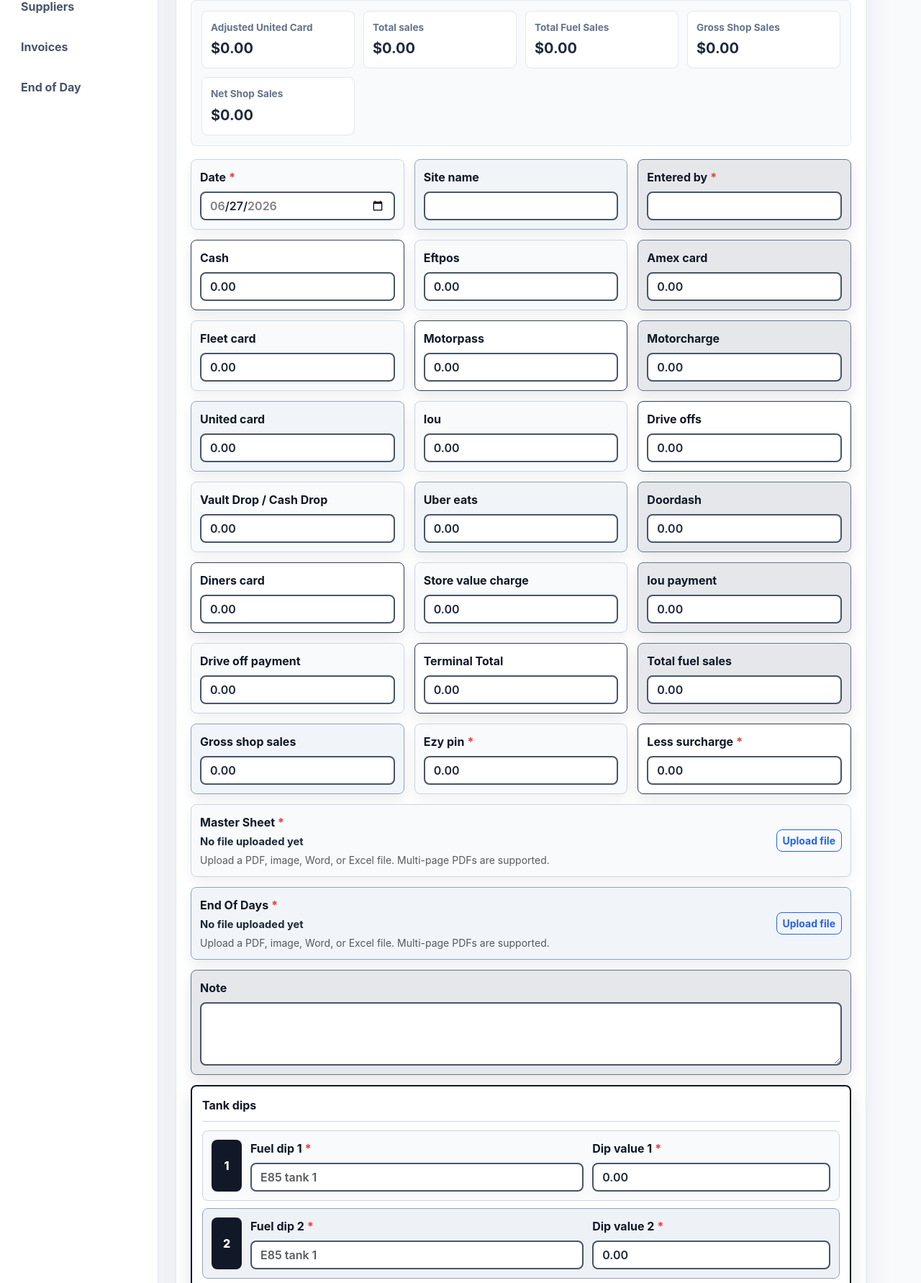
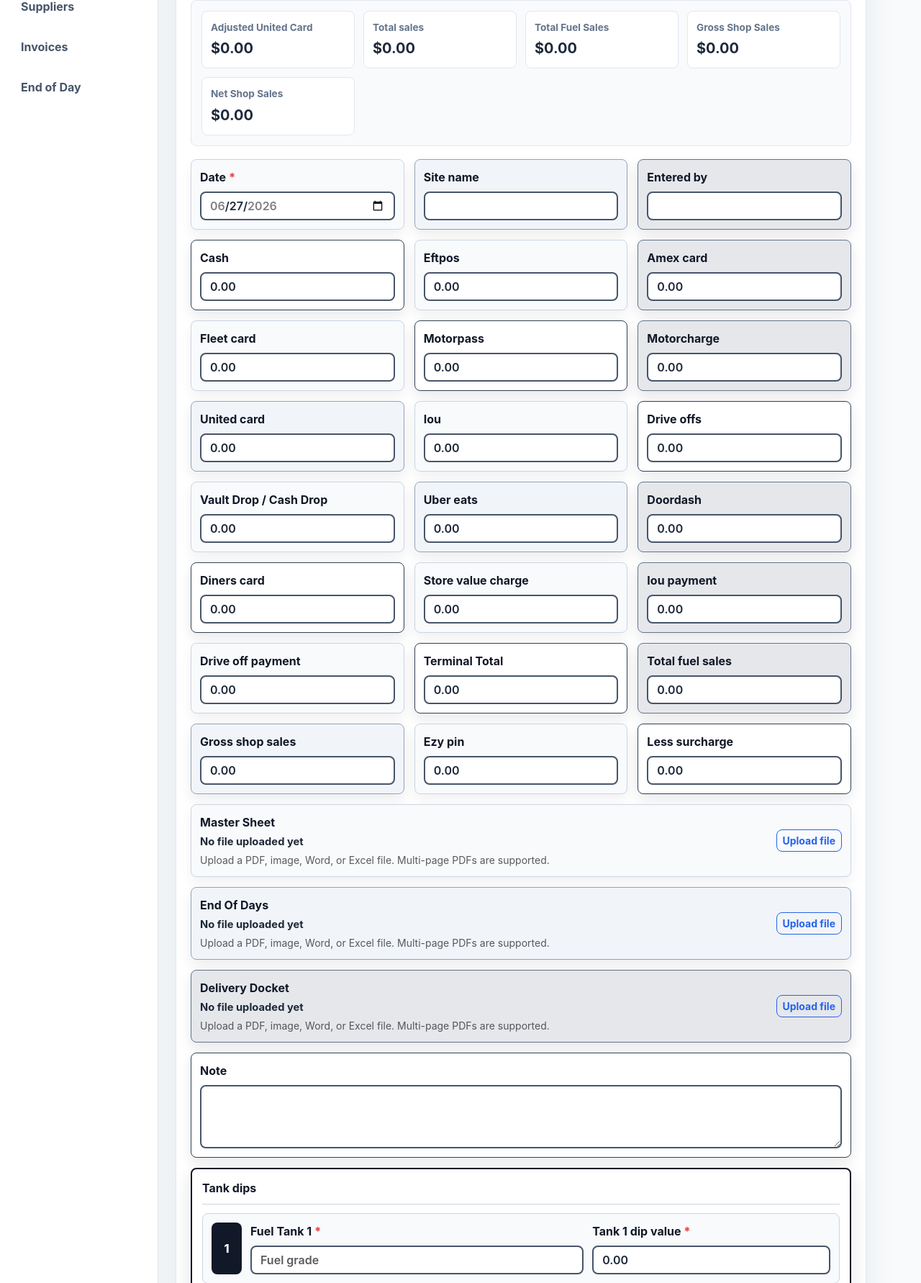
Before and after one commit to Mridoy7/biz-flow, a Django app: page /end-of-day/add/ in a window 1280 px wide. Shown: the part 166-1948 px from the top of the page at 72% size. Run offline with Django 5.2, Linux system fonts and the light colour scheme; the visitor is signed in with stand-in values (Sample User, id 1).

Commit message:
Add end-of-day draft workflow

```diff
--- a/gst_app/forms.py
+++ b/gst_app/forms.py
@@ -1,3 +1,5 @@
+from datetime import timedelta
+
 from django import forms
 from django.contrib.auth.forms import UserCreationForm
 from django.contrib.auth.models import User
@@ -44,6 +46,14 @@ END_OF_DAY_FUEL_DIP_FIELDS = [
     "fuel_dip_6_name",
     "fuel_dip_6_value",
 ]
+
+
+def endofday_date_bounds(now=None):
+    """Allow a previous-business-day entry only until 4am local time."""
+    local_now = timezone.localtime(now or timezone.now())
+    latest = local_now.date()
+    earliest = latest - timedelta(days=1) if local_now.hour < 4 else latest
+    return earliest, latest
 
 
 class DateInput(forms.DateInput):
@@ -169,6 +179,7 @@ class EndOfDayForm(forms.ModelForm):
             *END_OF_DAY_FUEL_DIP_FIELDS,
             "master_sheet_file",
             "end_of_days_file",
+            "delivery_docket_file",
             "note",
         )
         widgets = {
@@ -176,12 +187,13 @@ class EndOfDayForm(forms.ModelForm):
             "note": forms.Textarea(attrs={"rows": 3}),
         }
 
-    def __init__(self, *args, user=None, **kwargs):
+    def __init__(self, *args, user=None, submission_mode=True, **kwargs):
         self.user = user
+        self.submission_mode = submission_mode
         super().__init__(*args, **kwargs)
-        today = timezone.localdate()
-        self.fields["date"].initial = (self.instance.date if self.instance.pk else today).isoformat()
-        self.fields["date"].widget.attrs.update({"min": today.isoformat(), "max": today.isoformat()})
+        earliest_date, latest_date = endofday_date_bounds()
+        self.fields["date"].initial = (self.instance.date if self.instance.pk else latest_date).isoformat()
+        self.fields["date"].widget.attrs.update({"min": earliest_date.isoformat(), "max": latest_date.isoformat()})
         for field in self.money_fields:
             self.fields[field].required = False
             self.fields[field].widget.attrs.update({"step": "0.01", "min": "0"})
@@ -190,39 +202,44 @@ class EndOfDayForm(forms.ModelForm):
         for index in range(1, 7):
             name_field = f"fuel_dip_{index}_name"
             value_field = f"fuel_dip_{index}_value"
-            self.fields[name_field].label = f"Fuel dip {index}"
-            self.fields[name_field].widget.attrs.update({"placeholder": "E85 tank 1"})
-            self.fields[value_field].label = f"Dip value {index}"
+            self.fields[name_field].label = f"Fuel Tank {index}"
+            self.fields[name_field].widget.attrs.update({"placeholder": "Fuel grade"})
+            self.fields[value_field].label = f"Tank {index} dip value"
             self.fields[value_field].widget.attrs.update({"step": "0.01", "min": "0", "placeholder": "0.00"})
         self.fields["vault_drop"].label = "Vault Drop / Cash Drop"
         self.fields["total_sales"].label = "Terminal Total"
         self.fields["master_sheet_file"].label = "Master Sheet"
         self.fields["end_of_days_file"].label = "End Of Days"
-        for field in ("master_sheet_file", "end_of_days_file"):
-            self.fields[field].required = not bool(self.instance.pk and getattr(self.instance, field))
+        self.fields["delivery_docket_file"].label = "Delivery Docket"
+        for field in ("master_sheet_file", "end_of_days_file", "delivery_docket_file"):
+            self.fields[field].required = self.submission_mode and field != "delivery_docket_file" and not bool(self.instance.pk and getattr(self.instance, field))
             self.fields[field].help_text = "Upload a PDF, image, Word, or Excel file. Multi-page PDFs are supported."
             self.fields[field].widget.attrs.update({"accept": ".pdf,.png,.jpg,.jpeg,.gif,.webp,.doc,.docx,.xls,.xlsx"})
         self.fields["gross_shop_sales"].widget.attrs.update({"readonly": "readonly"})
-        self.fields["ezy_pin"].required = True
-        self.fields["less_surcharge"].required = True
+        self.fields["ezy_pin"].required = self.submission_mode
+        self.fields["less_surcharge"].required = self.submission_mode
+        if not self.submission_mode:
+            self.fields["entered_by"].required = False
+            for field in self.fuel_dip_fields:
+                self.fields[field].required = False
 
     def clean(self):
         cleaned = super().clean()
-        if self.data.get(self.add_prefix("ezy_pin"), "").strip() == "":
+        if self.submission_mode and self.data.get(self.add_prefix("ezy_pin"), "").strip() == "":
             self.add_error("ezy_pin", "EZY Pin is required. Enter 0 if there was no EZY Pin value.")
-        if self.data.get(self.add_prefix("less_surcharge"), "").strip() == "":
+        if self.submission_mode and self.data.get(self.add_prefix("less_surcharge"), "").strip() == "":
             self.add_error("less_surcharge", "Less Surcharge is required. Enter 0 if there was no surcharge value.")
         for field in self.money_fields:
             if cleaned.get(field) in (None, ""):
                 cleaned[field] = 0
         for field in self.fuel_dip_fields:
-            if cleaned.get(field) in (None, ""):
+            if self.submission_mode and cleaned.get(field) in (None, ""):
                 self.add_error(field, f"{self.fields[field].label} is required.")
 
         date = cleaned.get("date")
-        today = timezone.localdate()
-        if date and date != today:
-            self.add_error("date", "End of Day date must be today's date.")
+        earliest_date, latest_date = endofday_date_bounds()
+        if date and not earliest_date <= date <= latest_date:
+            self.add_error("date", "End of Day date must be today, or yesterday before 4am.")
         if self.user and date:
             qs = EndOfDay.objects.filter(site=user_site(self.user), date=date, archived_at__isnull=True)
             if self.instance.pk:
--- a/gst_app/static/gst_app/css/styles.css
+++ b/gst_app/static/gst_app/css/styles.css
@@ -373,6 +373,12 @@ a:hover {
 
 .form-panel.wide {
   max-width: 960px;
+}
+
+.form-submit-actions {
+  display: flex;
+  align-items: center;
+  gap: 0.5rem;
 }
 
 .stacked-form {
--- a/gst_app/templates/gst_app/endofday_form.html
+++ b/gst_app/templates/gst_app/endofday_form.html
@@ -82,12 +82,12 @@
       <div class="fuel-dip-row">
         <span class="fuel-dip-number">1</span>
         <div>
-          <label class="form-label" for="{{ form.fuel_dip_1_name.id_for_label }}">Fuel dip 1 <span class="required-marker">*</span></label>
+          <label class="form-label" for="{{ form.fuel_dip_1_name.id_for_label }}">Fuel Tank 1 <span class="required-marker">*</span></label>
           {{ form.fuel_dip_1_name|add_class:"form-control" }}
           {{ form.fuel_dip_1_name.errors }}
         </div>
         <div>
-          <label class="form-label" for="{{ form.fuel_dip_1_value.id_for_label }}">Dip value 1 <span class="required-marker">*</span></label>
+          <label class="form-label" for="{{ form.fuel_dip_1_value.id_for_label }}">Tank 1 dip value <span class="required-marker">*</span></label>
           {{ form.fuel_dip_1_value|add_class:"form-control" }}
           {{ form.fuel_dip_1_value.errors }}
         </div>
@@ -95,12 +95,12 @@
       <div class="fuel-dip-row">
         <span class="fuel-dip-number">2</span>
         <div>
-          <label class="form-label" for="{{ form.fuel_dip_2_name.id_for_label }}">Fuel dip 2 <span class="required-marker">*</span></label>
+          <label class="form-label" for="{{ form.fuel_dip_2_name.id_for_label }}">Fuel Tank 2 <span class="required-marker">*</span></label>
           {{ form.fuel_dip_2_name|add_class:"form-control" }}
           {{ form.fuel_dip_2_name.errors }}
         </div>
         <div>
-          <label class="form-label" for="{{ form.fuel_dip_2_value.id_for_label }}">Dip value 2 <span class="required-marker">*</span></label>
+          <label class="form-label" for="{{ form.fuel_dip_2_value.id_for_label }}">Tank 2 dip value <span class="required-marker">*</span></label>
           {{ form.fuel_dip_2_value|add_class:"form-control" }}
           {{ form.fuel_dip_2_value.errors }}
         </div>
@@ -108,12 +108,12 @@
       <div class="fuel-dip-row">
         <span class="fuel-dip-number">3</span>
         <div>
-          <label class="form-label" for="{{ form.fuel_dip_3_name.id_for_label }}">Fuel dip 3 <span class="required-marker">*</span></label>
+          <label class="form-label" for="{{ form.fuel_dip_3_name.id_for_label }}">Fuel Tank 3 <span class="required-marker">*</span></label>
           {{ form.fuel_dip_3_name|add_class:"form-control" }}
           {{ form.fuel_dip_3_name.errors }}
         </div>
         <div>
-          <label class="form-label" for="{{ form.fuel_dip_3_value.id_for_label }}">Dip value 3 <span class="required-marker">*</span></label>
+          <label class="form-label" for="{{ form.fuel_dip_3_value.id_for_label }}">Tank 3 dip value <span class="required-marker">*</span></label>
           {{ form.fuel_dip_3_value|add_class:"form-control" }}
           {{ form.fuel_dip_3_value.errors }}
         </div>
@@ -121,12 +121,12 @@
       <div class="fuel-dip-row">
         <span class="fuel-dip-number">4</span>
         <div>
-          <label class="form-label" for="{{ form.fuel_dip_4_name.id_for_label }}">Fuel dip 4 <span class="required-marker">*</span></label>
+          <label class="form-label" for="{{ form.fuel_dip_4_name.id_for_label }}">Fuel Tank 4 <span class="required-marker">*</span></label>
           {{ form.fuel_dip_4_name|add_class:"form-control" }}
           {{ form.fuel_dip_4_name.errors }}
         </div>
         <div>
-          <label class="form-label" for="{{ form.fuel_dip_4_value.id_for_label }}">Dip value 4 <span class="required-marker">*</span></label>
+          <label class="form-label" for="{{ form.fuel_dip_4_value.id_for_label }}">Tank 4 dip value <span class="required-marker">*</span></label>
           {{ form.fuel_dip_4_value|add_class:"form-control" }}
           {{ form.fuel_dip_4_value.errors }}
         </div>
@@ -134,12 +134,12 @@
       <div class="fuel-dip-row">
         <span class="fuel-dip-number">5</span>
         <div>
-          <label class="form-label" for="{{ form.fuel_dip_5_name.id_for_label }}">Fuel dip 5 <span class="required-marker">*</span></label>
+          <label class="form-label" for="{{ form.fuel_dip_5_name.id_for_label }}">Fuel Tank 5 <span class="required-marker">*</span></label>
           {{ form.fuel_dip_5_name|add_class:"form-control" }}
           {{ form.fuel_dip_5_name.errors }}
         </div>
         <div>
-          <label class="form-label" for="{{ form.fuel_dip_5_value.id_for_label }}">Dip value 5 <span class="required-marker">*</span></label>
+          <label class="form-label" for="{{ form.fuel_dip_5_value.id_for_label }}">Tank 5 dip value <span class="required-marker">*</span></label>
           {{ form.fuel_dip_5_value|add_class:"form-control" }}
           {{ form.fuel_dip_5_value.errors }}
         </div>
@@ -147,20 +147,25 @@
       <div class="fuel-dip-row">
         <span class="fuel-dip-number">6</span>
         <div>
-          <label class="form-label" for="{{ form.fuel_dip_6_name.id_for_label }}">Fuel dip 6 <span class="required-marker">*</span></label>
+          <label class="form-label" for="{{ form.fuel_dip_6_name.id_for_label }}">Fuel Tank 6 <span class="required-marker">*</span></label>
           {{ form.fuel_dip_6_name|add_class:"form-control" }}
           {{ form.fuel_dip_6_name.errors }}
         </div>
         <div>
-          <label class="form-label" for="{{ form.fuel_dip_6_value.id_for_label }}">Dip value 6 <span class="required-marker">*</span></label>
+          <label class="form-label" for="{{ form.fuel_dip_6_value.id_for_label }}">Tank 6 dip value <span class="required-marker">*</span></label>
           {{ form.fuel_dip_6_value|add_class:"form-control" }}
           {{ form.fuel_dip_6_value.errors }}
         </div>
       </div>
     </section>
-    <div class="mt-3 d-flex gap-2">
-      <button class="btn btn-primary" type="submit">Save</button>
+    <div class="mt-3 form-submit-actions">
+      {% if record and record.is_submitted %}
+        <button class="btn btn-outline-secondary" type="submit" name="action" value="submit">Save Changes</button>
+      {% else %}
+        <button class="btn btn-outline-secondary" type="submit" name="action" value="save_draft" formnovalidate>Save Draft</button>
+      {% endif %}
       {% if record %}<a class="btn btn-outline-secondary" href="{% url 'endofday_pdf' record.pk %}">Preview PDF</a>{% endif %}
+      <button class="btn btn-success ms-auto" type="submit" name="action" value="submit">{% if record and record.is_submitted %}Update{% else %}Submit{% endif %}</button>
     </div>
   </form>
 </section>
--- a/gst_app/templates/gst_app/partials/endofday_table.html
+++ b/gst_app/templates/gst_app/partials/endofday_table.html
@@ -9,7 +9,7 @@
     <tbody>
       {% for record in records %}
         <tr>
-          <td>{{ record.date }}</td>
+          <td>{{ record.date }}{% if not record.is_submitted %} <span class="badge text-bg-secondary">Draft</span>{% endif %}</td>
           {% if compact %}
             <td>{{ record.entered_by }}</td>
             <td>{{ record.net_shop_sales|currency }}</td>
--- a/gst_app/views.py
+++ b/gst_app/views.py
@@ -56,7 +56,7 @@ def owned_or_all(queryset, user):
 def home(request):
     if request.user.is_authenticated:
         return redirect("dashboard")
-    return render(request, "gst_app/home.html")
+    return redirect("login")
 
 
 def signup(request):
@@ -322,6 +322,8 @@ def endofday_uploaded_file(record, file_kind):
         return record.master_sheet_file, "Master Sheet"
     if file_kind == "end-of-days":
         return record.end_of_days_file, "End Of Days"
+    if file_kind == "delivery-docket":
+        return record.delivery_docket_file, "Delivery Docket"
     raise Http404("Unknown End of Day file.")
 
 
@@ -376,24 +378,37 @@ def endofday_form(request, pk=None):
         "entered_by",
         "master_sheet_file",
         "end_of_days_file",
+        "delivery_docket_file",
         "note",
     ]
     before = snapshot_instance(record, audited_fields) if record else {}
     if request.method == "POST":
-        form = EndOfDayForm(request.POST, request.FILES, instance=record, user=request.user)
+        is_submitting = request.POST.get("action") == "submit" or bool(record and record.is_submitted)
+        form = EndOfDayForm(
+            request.POST,
+            request.FILES,
+            instance=record,
+            user=request.user,
+            submission_mode=is_submitting,
+        )
         if form.is_valid():
             saved = form.save(commit=False)
             if not saved.pk:
                 saved.user = request.user
             if not saved.site_id:
                 saved.site = user_site(request.user)
-            saved.full_clean()
+            saved.is_submitted = is_submitting
+            if is_submitting:
+                saved.full_clean()
             saved.save()
             write_audit_logs(request.user, saved, before, audited_fields)
-            messages.success(request, "End of Day saved. PDF is ready to download.")
+            if is_submitting:
+                messages.success(request, "End of Day submitted. PDF is ready to preview.")
+            else:
+                messages.success(request, "End of Day draft saved. You can return and submit it later.")
             return redirect(saved)
     else:
-        form = EndOfDayForm(instance=record, user=request.user)
+        form = EndOfDayForm(instance=record, user=request.user, submission_mode=bool(record and record.is_submitted))
     return render(request, "gst_app/endofday_form.html", {"form": form, "record": record, "cancel_url": cancel_url})
 
 
@@ -497,18 +512,18 @@ def endofday_export(request, filetype):
         "Vault Drop / Cash Drop",
         "Terminal Total",
         "Total Fuel Sales",
-        "Fuel Dip 1",
-        "Dip Value 1",
-        "Fuel Dip 2",
-        "Dip Value 2",
-        "Fuel Dip 3",
-        "Dip Value 3",
-        "Fuel Dip 4",
-        "Dip Value 4",
-        "Fuel Dip 5",
-        "Dip Value 5",
-        "Fuel Dip 6",
-        "Dip Value 6",
+        "Fuel Tank 1",
+        "Tank 1 Dip Value",
+        "Fuel Tank 2",
+        "Tank 2 Dip Value",
+        "Fuel Tank 3",
+        "Tank 3 Dip Value",
+        "Fuel Tank 4",
+        "Tank 4 Dip Value",
+        "Fuel Tank 5",
+        "Tank 5 Dip Value",
+        "Fuel Tank 6",
+        "Tank 6 Dip Value",
         "Gross Shop Sales",
         "Total sales",
         "Difference",
```
Also changed, not shown: gst_app/models.py (+7 -1 lines), gst_app/templates/gst_app/endofday_detail.html (+6 -1 lines), gst_app/templates/gst_app/endofday_list.html (+4 -4 lines), gst_app/tests.py (+69 -13 lines), gst_app/migrations/0014_endofday_delivery_docket_and_submission.py (added).
